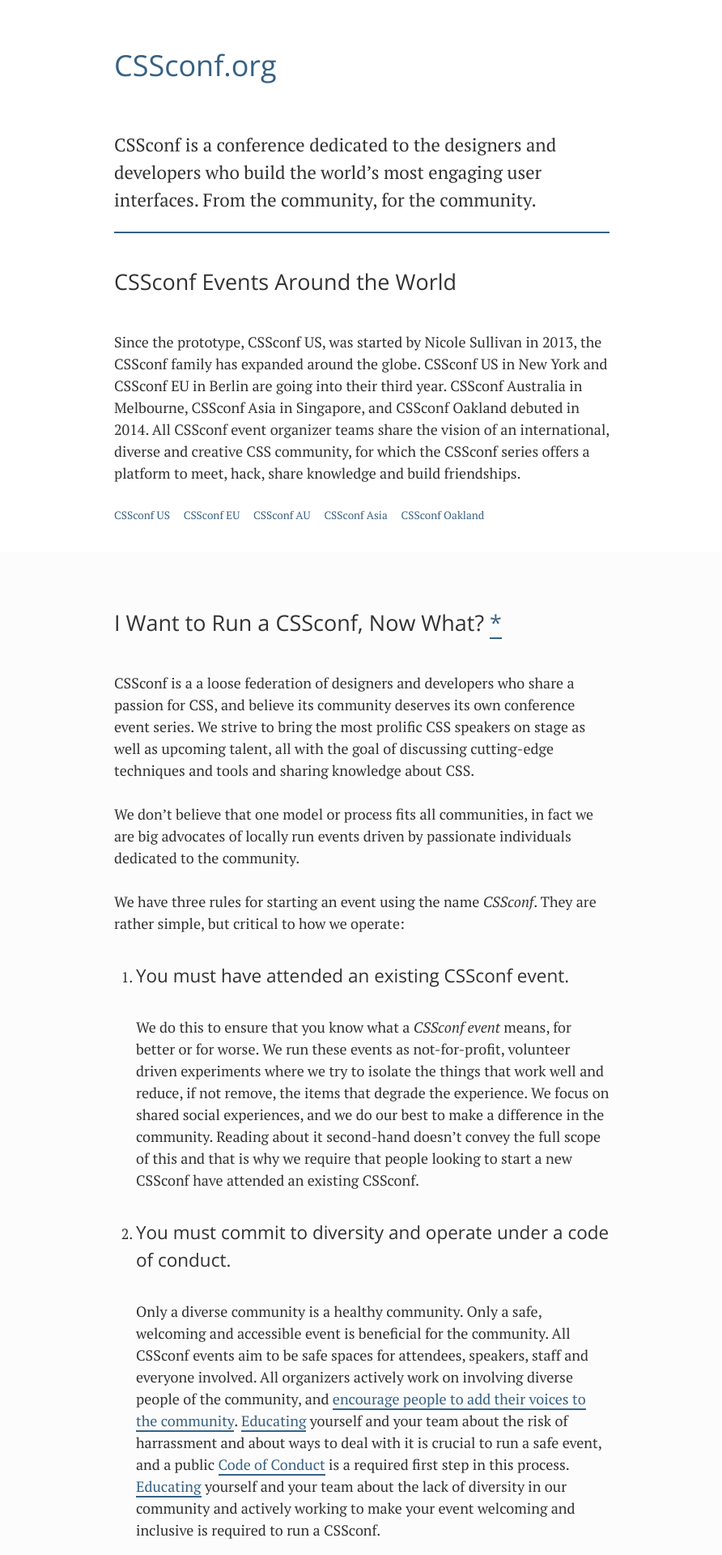
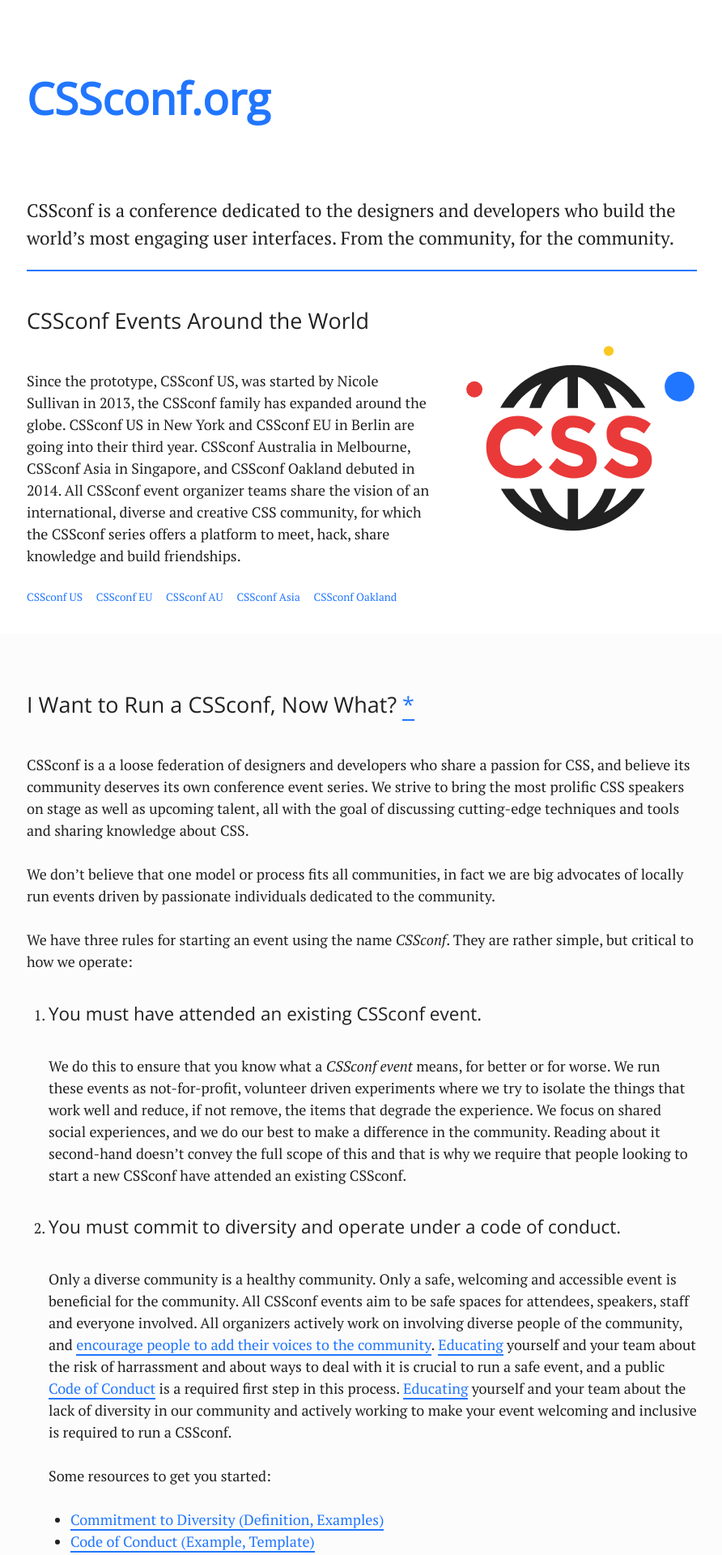
Before and after one commit to cssconf/cssconf.org, a Jekyll site: the page built from index.html, in a window 1280 px wide. Shown: the top 1920 px of the page at 81% size, without its empty margins (193-1085 px from the left). Built offline with Jekyll 4.4.1, drawn with Linux system fonts in a browser that asks for light colours.

Commit message:
add globe icon, improve a few colors and line lengths

```diff
--- a/css/screen.css
+++ b/css/screen.css
@@ -3,7 +3,7 @@
  * Import this file using the following HTML or equivalent:
  * <link href="/stylesheets/screen.css" media="screen, projection" rel="stylesheet" type="text/css" /> */
 @import url(http://fonts.googleapis.com/css?family=PT+Serif:400,700,400italic|Open+Sans:400);
-/* line 5, ../../../../../Library/Ruby/Gems/2.0.0/gems/compass-core-1.0.1/stylesheets/compass/reset/_utilities.scss */
+/* line 5, ../../../../.rvm/gems/ruby-2.2.1@global/gems/compass-core-1.0.3/stylesheets/compass/reset/_utilities.scss */
 html, body, div, span, applet, object, iframe,
 h1, h2, h3, h4, h5, h6, p, blockquote, pre,
 a, abbr, acronym, address, big, cite, code,
@@ -25,45 +25,45 @@
   vertical-align: baseline;
 }
 
-/* line 22, ../../../../../Library/Ruby/Gems/2.0.0/gems/compass-core-1.0.1/stylesheets/compass/reset/_utilities.scss */
+/* line 22, ../../../../.rvm/gems/ruby-2.2.1@global/gems/compass-core-1.0.3/stylesheets/compass/reset/_utilities.scss */
 html {
   line-height: 1;
 }
 
-/* line 24, ../../../../../Library/Ruby/Gems/2.0.0/gems/compass-core-1.0.1/stylesheets/compass/reset/_utilities.scss */
+/* line 24, ../../../../.rvm/gems/ruby-2.2.1@global/gems/compass-core-1.0.3/stylesheets/compass/reset/_utilities.scss */
 ol, ul {
   list-style: none;
 }
 
-/* line 26, ../../../../../Library/Ruby/Gems/2.0.0/gems/compass-core-1.0.1/stylesheets/compass/reset/_utilities.scss */
+/* line 26, ../../../../.rvm/gems/ruby-2.2.1@global/gems/compass-core-1.0.3/stylesheets/compass/reset/_utilities.scss */
 table {
   border-collapse: collapse;
   border-spacing: 0;
 }
 
-/* line 28, ../../../../../Library/Ruby/Gems/2.0.0/gems/compass-core-1.0.1/stylesheets/compass/reset/_utilities.scss */
+/* line 28, ../../../../.rvm/gems/ruby-2.2.1@global/gems/compass-core-1.0.3/stylesheets/compass/reset/_utilities.scss */
 caption, th, td {
   text-align: left;
   font-weight: normal;
   vertical-align: middle;
 }
 
-/* line 30, ../../../../../Library/Ruby/Gems/2.0.0/gems/compass-core-1.0.1/stylesheets/compass/reset/_utilities.scss */
+/* line 30, ../../../../.rvm/gems/ruby-2.2.1@global/gems/compass-core-1.0.3/stylesheets/compass/reset/_utilities.scss */
 q, blockquote {
   quotes: none;
 }
-/* line 103, ../../../../../Library/Ruby/Gems/2.0.0/gems/compass-core-1.0.1/stylesheets/compass/reset/_utilities.scss */
+/* line 103, ../../../../.rvm/gems/ruby-2.2.1@global/gems/compass-core-1.0.3/stylesheets/compass/reset/_utilities.scss */
 q:before, q:after, blockquote:before, blockquote:after {
   content: "";
   content: none;
 }
 
-/* line 32, ../../../../../Library/Ruby/Gems/2.0.0/gems/compass-core-1.0.1/stylesheets/compass/reset/_utilities.scss */
+/* line 32, ../../../../.rvm/gems/ruby-2.2.1@global/gems/compass-core-1.0.3/stylesheets/compass/reset/_utilities.scss */
 a img {
   border: none;
 }
 
-/* line 116, ../../../../../Library/Ruby/Gems/2.0.0/gems/compass-core-1.0.1/stylesheets/compass/reset/_utilities.scss */
+/* line 116, ../../../../.rvm/gems/ruby-2.2.1@global/gems/compass-core-1.0.3/stylesheets/compass/reset/_utilities.scss */
 article, aside, details, figcaption, figure, footer, header, hgroup, main, menu, nav, section, summary {
   display: block;
 }
@@ -79,145 +79,185 @@
   box-sizing: inherit;
 }
 
-/* line 37, ../_sass/screen.scss */
+/* line 40, ../_sass/screen.scss */
 body {
   line-height: 1.5;
   font-size: 14px;
-  color: #323232;
+  color: #212121;
   font-family: 'PT Serif', Georgia, serif;
 }
 
-/* line 44, ../_sass/screen.scss */
+/* line 47, ../_sass/screen.scss */
 p, ul, ol {
   margin-bottom: 1.5em;
 }
 
-/* line 48, ../_sass/screen.scss */
+/* line 51, ../_sass/screen.scss */
 ul, ol {
   margin-left: 1.5em;
 }
 
-/* line 52, ../_sass/screen.scss */
+/* line 55, ../_sass/screen.scss */
 ul {
   list-style-type: disc;
 }
 
-/* line 55, ../_sass/screen.scss */
+/* line 58, ../_sass/screen.scss */
 ol {
   list-style: decimal;
 }
 
-/* line 59, ../_sass/screen.scss */
+/* line 62, ../_sass/screen.scss */
 h1, h2, h3, h4 {
   margin-top: 1.5em;
   margin-bottom: 1.5em;
   font-family: 'Open Sans', Helvetica, Arial, "Helvetica Neue", sans-serif;
 }
 
-/* line 65, ../_sass/screen.scss */
+/* line 68, ../_sass/screen.scss */
 strong, b {
   font-weight: bold;
 }
 
-/* line 69, ../_sass/screen.scss */
+/* line 72, ../_sass/screen.scss */
 em, i {
   font-style: italic;
 }
 
-/* line 73, ../_sass/screen.scss */
+/* line 76, ../_sass/screen.scss */
 h1 {
-  font-size: 2em;
+  font-size: 3em;
+  font-weight: bold;
 }
 
-/* line 77, ../_sass/screen.scss */
+/* line 81, ../_sass/screen.scss */
 h2 {
   font-size: 1.5em;
 }
 
-/* line 81, ../_sass/screen.scss */
+/* line 85, ../_sass/screen.scss */
 h3 {
   font-size: 1.25em;
 }
 
-/* line 85, ../_sass/screen.scss */
+/* line 89, ../_sass/screen.scss */
 h4 {
   font-weight: bold;
 }
 
-/* line 89, ../_sass/screen.scss */
+/* line 93, ../_sass/screen.scss */
 small {
   font-size: .75em;
 }
 
-/* line 93, ../_sass/screen.scss */
+/* line 97, ../_sass/screen.scss */
 .intro {
   font-size: 1.25em;
   padding-bottom: 1em;
-  border-bottom: 2px solid #376184;
+  border-bottom: 2px solid #2176ff;
 }
 
-/* line 99, ../_sass/screen.scss */
+/* line 103, ../_sass/screen.scss */
 .footnote {
-  color: #4e4d4d;
+  color: #a4a4a4;
   line-height: 1.25;
 }
 
-/* line 104, ../_sass/screen.scss */
+/* line 108, ../_sass/screen.scss */
 .list-inline {
   margin-left: 0;
   font-size: .75em;
 }
-/* line 107, ../_sass/screen.scss */
+/* line 111, ../_sass/screen.scss */
 .list-inline li {
   list-style: none;
   display: inline-block;
 }
-/* line 111, ../_sass/screen.scss */
+/* line 115, ../_sass/screen.scss */
 .list-inline a {
   margin: 0 1em 0 0;
   padding: 1em 0;
   border-bottom: 0;
 }
 
-/* line 119, ../_sass/screen.scss */
+/* line 123, ../_sass/screen.scss */
 a {
-  color: #376184;
+  color: #2176ff;
   text-decoration: none;
-  border-bottom: 2px solid #376184;
+  border-bottom: 2px solid #2176ff;
 }
-/* line 123, ../_sass/screen.scss */
+/* line 127, ../_sass/screen.scss */
 a:hover, a:focus {
-  opacity: .85;
+  color: #ea3939;
 }
 
-/* line 132, ../_sass/screen.scss */
+/* line 135, ../_sass/screen.scss */
 .wrap {
   width: 100%;
-  max-width: 36em;
+  max-width: 48em;
   margin: 2em auto;
   padding-left: 1em;
   padding-right: 1em;
 }
 
-/* line 140, ../_sass/screen.scss */
+/* line 143, ../_sass/screen.scss */
 .section-bg {
   padding-top: 1.5em;
   padding-bottom: 1.5em;
 }
 
-/* line 145, ../_sass/screen.scss */
+/* line 148, ../_sass/screen.scss */
 .section-bg-grey {
   background: #fcfcfc;
 }
 
+/* line 154, ../_sass/screen.scss */
+.css-family-logo {
+  display: block;
+  max-width: 16em;
+  margin: 1.5em auto;
+}
+
+/* line 160, ../_sass/screen.scss */
+.circle-yellow {
+  fill: #fcc720;
+}
+
+/* line 162, ../_sass/screen.scss */
+.circle-red {
+  fill: #ea3939;
+}
+
+/* line 164, ../_sass/screen.scss */
+.circle-blue {
+  fill: #2176ff;
+}
+
+/* line 166, ../_sass/screen.scss */
+[class^="type__letter"] {
+  fill: #ea3939;
+}
+
+/* line 168, ../_sass/screen.scss */
+[class^="globe__"] {
+  fill: #212121;
+}
+
 @media only screen and (min-width: 640px) {
-  /* line 151, ../_sass/screen.scss */
+  /* line 171, ../_sass/screen.scss */
   body {
     font-size: 16px;
   }
+
+  /* line 174, ../_sass/screen.scss */
+  .css-family-logo {
+    max-width: 16em;
+    float: right;
+    margin: 3em 0 2em 2em;
+  }
 }
 @media only screen and (min-width: 1024px) {
-  /* line 157, ../_sass/screen.scss */
+  /* line 182, ../_sass/screen.scss */
   body {
     font-size: 18px;
   }
--- a/index.html
+++ b/index.html
@@ -8,6 +8,23 @@
     <p class="intro">
       CSSconf is a conference dedicated to the designers and developers who build the world’s most engaging user interfaces. From the community, for the community.
     </p>
+
+
+    <svg class="css-family-logo" xmlns="http://www.w3.org/2000/svg" xmlns:xlink="http://www.w3.org/1999/xlink" x="0px" y="0px" viewBox="0 0 202.4 165.5" enable-background="new 0 0 202.4 165.5" xml:space="preserve">
+      <circle class="circle-yellow" cx="125.8" cy="7.3" r="4.3"></circle>
+      <circle class="circle-red" cx="9.2" cy="40.6" r="7"></circle>
+      <circle class="circle-blue" cx="187.3" cy="38.2" r="12.9"></circle>
+      <g class="type">
+        <path class="type__letter-c" d="M46.7,106.9c5.7,0,10.4-2.3,14.1-6.8l7.5,7.7c-6,6.7-13,10-21,10c-8.1,0-14.7-2.5-20-7.6c-5.2-5.1-7.8-11.5-7.8-19.3c0-7.8,2.7-14.3,8-19.5c5.3-5.2,11.8-7.8,19.5-7.8c8.6,0,15.8,3.3,21.6,9.8l-7.3,8.2c-3.7-4.6-8.3-6.9-13.8-6.9c-4.4,0-8.2,1.4-11.3,4.3c-3.1,2.9-4.7,6.8-4.7,11.6s1.5,8.8,4.4,11.7C39,105.5,42.5,106.9,46.7,106.9z"></path>
+        <path class="type__letter-s" d="M89.8,75.3c-1.1,0.9-1.7,2.2-1.7,3.7s0.7,2.7,2.1,3.6c1.4,0.9,4.5,2,9.5,3.2c5,1.2,8.8,3.1,11.6,5.5c2.7,2.5,4.1,6,4.1,10.7c0,4.7-1.8,8.5-5.3,11.4c-3.5,2.9-8.2,4.4-13.9,4.4c-8.3,0-15.8-3.1-22.4-9.2l7-8.5c5.6,5,10.9,7.4,15.7,7.4c2.1,0,3.8-0.5,5.1-1.4c1.2-0.9,1.8-2.2,1.8-3.8s-0.7-2.8-2-3.8c-1.3-0.9-3.9-1.9-7.7-2.8c-6.1-1.4-10.6-3.3-13.4-5.7c-2.8-2.3-4.2-6-4.2-11c0-5,1.8-8.8,5.4-11.5c3.6-2.7,8-4,13.4-4c3.5,0,7,0.6,10.5,1.8c3.5,1.2,6.5,2.9,9.1,5.1l-5.9,8.5c-4.5-3.5-9.3-5.2-14.1-5.2C92.5,73.9,90.9,74.4,89.8,75.3z"></path>
+        <path class="type__letter-s" d="M137.7,75.3c-1.1,0.9-1.7,2.2-1.7,3.7s0.7,2.7,2.1,3.6c1.4,0.9,4.5,2,9.5,3.2c5,1.2,8.8,3.1,11.6,5.5c2.7,2.5,4.1,6,4.1,10.7c0,4.7-1.8,8.5-5.3,11.4c-3.5,2.9-8.2,4.4-13.9,4.4c-8.3,0-15.8-3.1-22.4-9.2l7-8.5c5.6,5,10.9,7.4,15.7,7.4c2.1,0,3.8-0.5,5.1-1.4c1.2-0.9,1.8-2.2,1.8-3.8s-0.7-2.8-2-3.8c-1.3-0.9-3.9-1.9-7.7-2.8c-6.1-1.4-10.6-3.3-13.4-5.7c-2.8-2.3-4.2-6-4.2-11c0-5,1.8-8.8,5.4-11.5c3.6-2.7,8-4,13.4-4c3.5,0,7,0.6,10.5,1.8c3.5,1.2,6.5,2.9,9.1,5.1l-5.9,8.5c-4.5-3.5-9.3-5.2-14.1-5.2C140.3,73.9,138.8,74.4,137.7,75.3z"></path>
+      </g>
+      <g class="globe">
+        <path class="globe__upper-half" d="M43,56.8c2.2-3,4.7-6.5,7.6-9.3c5.1-5,10.8-9.1,17.2-12.1c-4.4,5.9-8.1,13.4-10.9,21.4h10.2c1.5-4,3.3-7.8,5.3-11.1c3.2-5.4,7.1-9.8,11.1-12.6c2.1-1.5,4.6-2.6,6.6-3.3v27h9v-27c3,0.6,4.6,1.7,6.7,3.2c4,2.8,7.9,7.2,11.1,12.6c2,3.3,3.9,7.1,5.4,11.1h10.2c-2.8-8-6.4-15.6-10.9-21.5c6.4,3.1,12.2,7.2,17.2,12.2c2.8,2.8,5.4,6.2,7.6,9.2h11.3c-12.3-22-35.9-37.1-63-37.1s-50.7,15.1-63,37.1H43z"></path>
+        <path class="globe__lower-half" d="M146,126.8c-2.1,3-4.4,6-7.1,8.7c-5.1,5-10.8,9-17.2,12.1c4.3-5.7,7.9-12.7,10.6-20.7h-10.2c-1.4,4-3.1,7.4-5,10.5c-3.2,5.4-7.3,9.8-11.2,12.6c-2.1,1.5-3.7,2.7-6.7,3.3v-26.5h-9v26.5c-2-0.6-4.5-1.7-6.6-3.2c-4-2.8-7.9-7.4-11.1-12.8c-1.9-3.1-3.6-6.5-5-10.5H57.2c2.7,8,6.3,15.2,10.6,20.9c-6.4-3.1-12.2-7.3-17.2-12.3c-2.6-2.6-5-5.5-7.1-8.5H32.2c12.4,22,35.8,36.3,62.5,36.3s50.1-14.3,62.5-36.3H146z"></path>
+      </g>
+    </svg>
+
 
     <h2>CSSconf Events Around the World</h2>
 
```
Also changed, not shown: _sass/screen.scss (+39 -14 lines).
